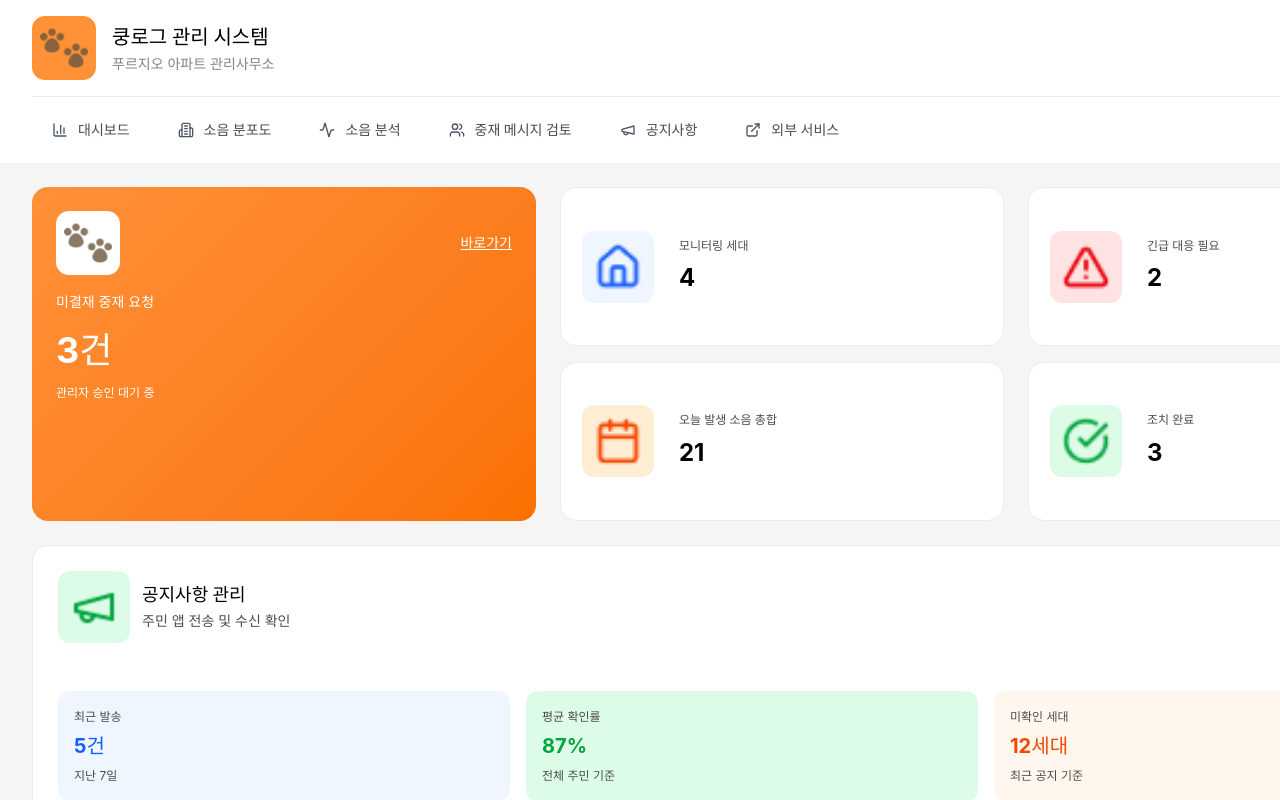
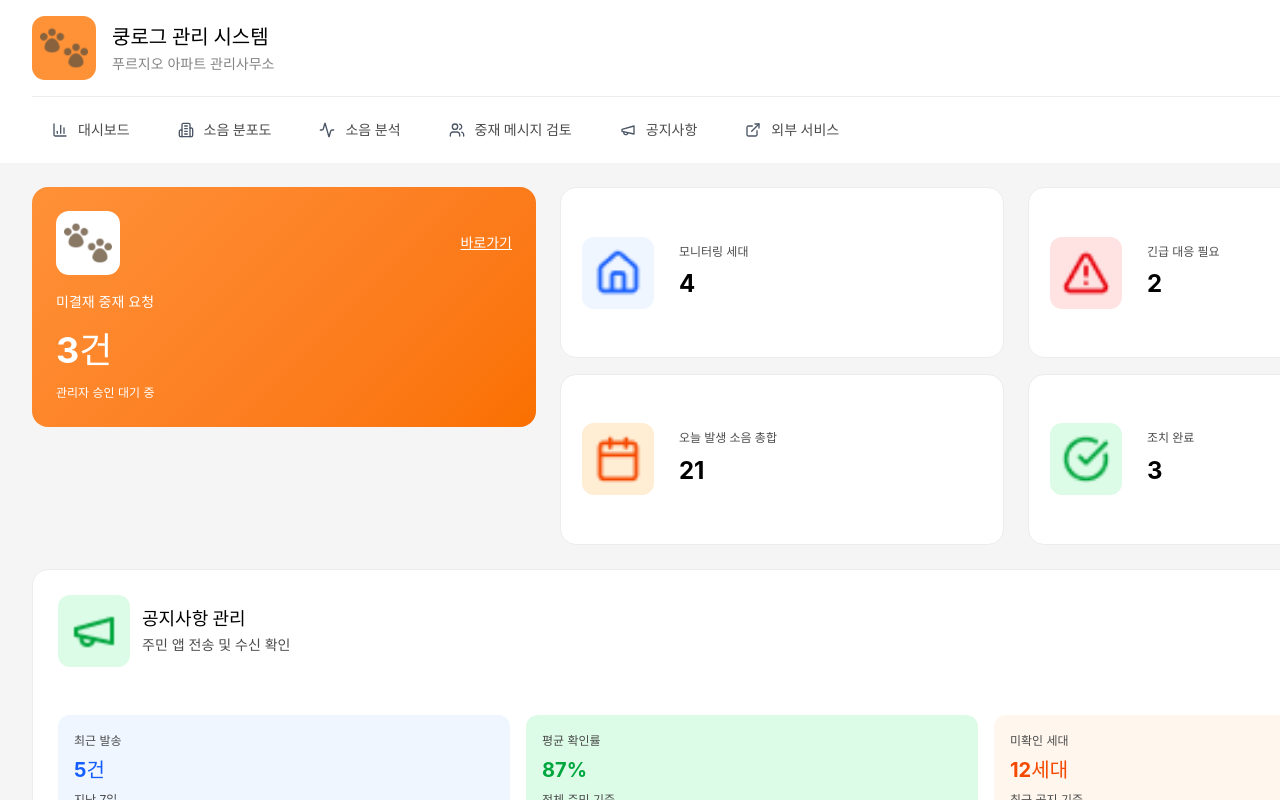
Before and after one commit to koonglog/front_web, a React (Create React App) app: page / in a window 1280 px wide. Shown: the top 800 px of the page. Built offline with nearby package versions, Linux system fonts and the light colour scheme; a web font is replaced by a local one.

Commit message:
art: home bottom padding에서 margin값으로 변경

```diff
--- a/src/assets/scss/section/home/_home.scss
+++ b/src/assets/scss/section/home/_home.scss
@@ -28,7 +28,7 @@
                     #FB740B 89%,
                     #FA7000 100%);
             padding: 24px;
-            padding-bottom: 118px;
+            margin-bottom: 118px;
 
             .imgNgoto {
                 display: flex;
```
